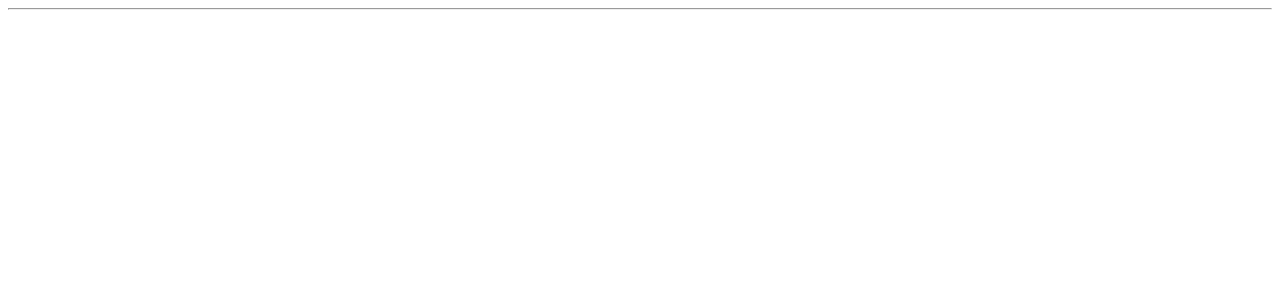
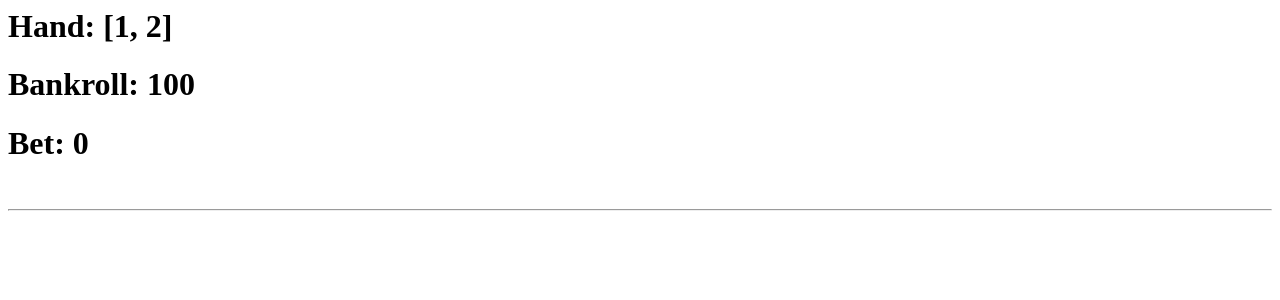
Before and after one commit to cr646531/Reactjack, a React app: page / in a window 1280 px wide. Shown: the top 300 px of the page. Built offline with nearby package versions, Linux system fonts and the light colour scheme.

Commit message:
created Player component

```diff
--- a/src/App.js
+++ b/src/App.js
@@ -1,10 +1,16 @@
 import React, { Component } from 'react';
+import Player from './Player';
 
 export default class App extends Component{
 
   render(){
-    return (
-      <hr />
+      var playerHand = '[1, 2]';
+
+      return (
+        <div>
+            <Player hand={playerHand} />
+        </div>
+
     );
   }
 }
--- /dev/null
+++ b/src/Player.js
@@ -0,0 +1,30 @@
+import React, {Component} from 'react';
+
+export default class Player extends Component {
+
+    constructor(props){
+
+        super(props);
+        this.state = {
+            hand: props.hand,
+            bankroll: 100,
+            bet: 0
+        }
+    }
+
+    render(){
+        const {hand, bankroll, bet} = this.state;
+
+        return (
+            <div>
+                <h1>Hand: {hand}</h1>
+                <h1>Bankroll: {bankroll} </h1>
+                <h1>Bet: {bet}</h1>
+                <br />
+                <hr />
+            </div>
+
+        )
+    }
+
+}
```
